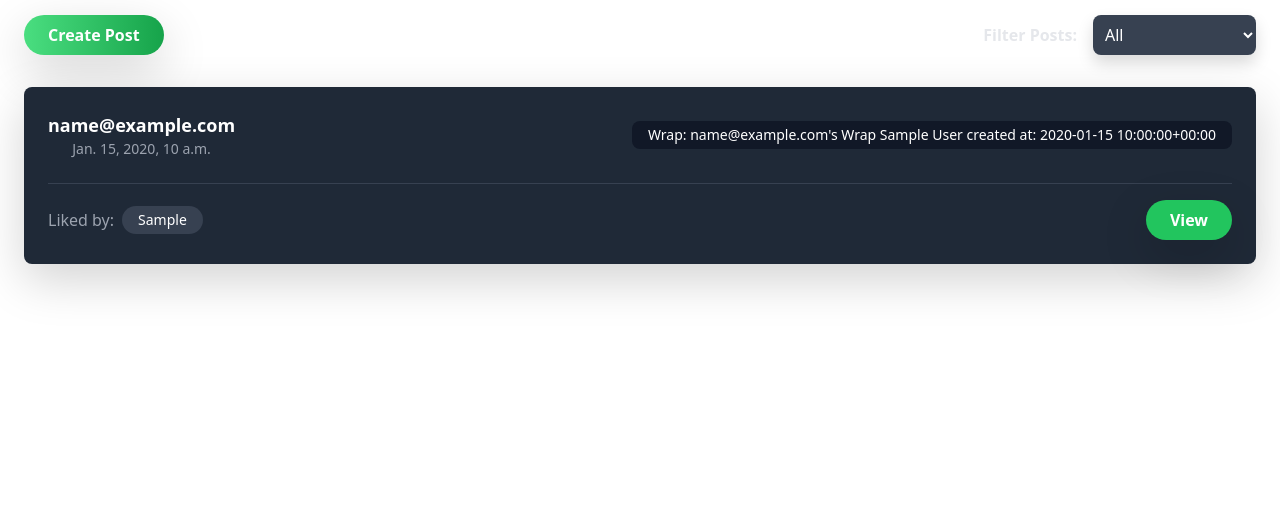
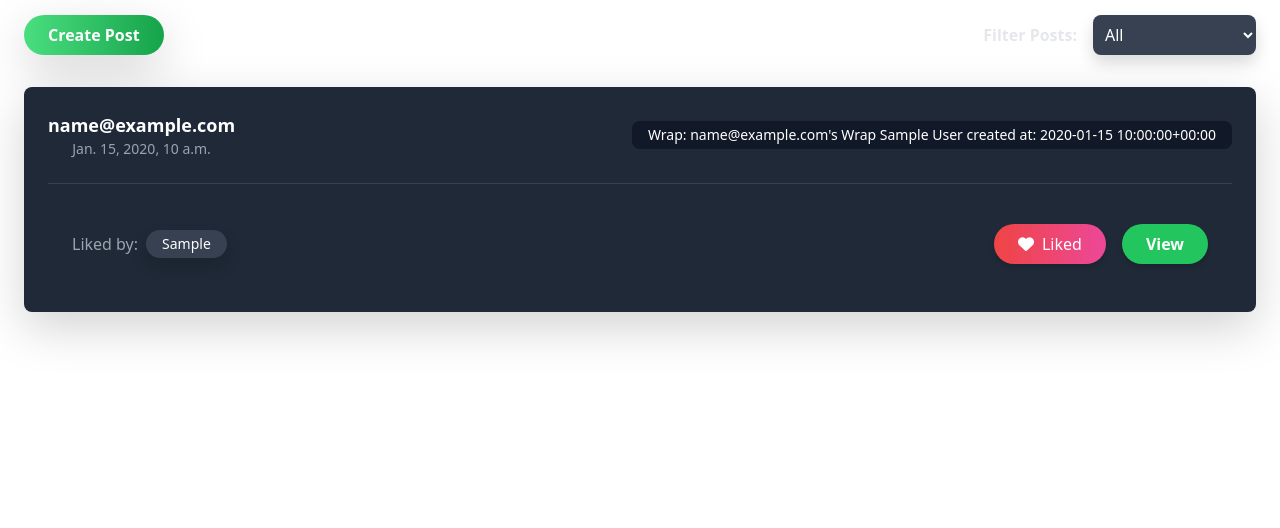
Before and after one commit to dubiels/spotifywrapped, a Django app: page /friends/ in a window 1280 px wide. Shown: the part 145-673 px from the top of the page. Run offline with Django 5.2, Linux system fonts and the light colour scheme; a user stored in the database is signed in; tables that the repository leaves empty hold one stand-in row (values such as "Sample post"); parts of the project's set-up code (start-up, migrations or seed data) failed here and were passed over; some libraries are stand-ins or nearby versions.

Commit message:
friends frontend fixed

```diff
--- a/spotifyWrapped/settings.py
+++ b/spotifyWrapped/settings.py
@@ -11,7 +11,7 @@ https://docs.djangoproject.com/en/5.1/ref/settings/
 """
 
 import django_heroku
-# import dj_database_url
+import dj_database_url
 
 import os
 from dotenv import load_dotenv
--- a/templates/friends.html
+++ b/templates/friends.html
@@ -60,21 +60,51 @@
             </div>
 
             <!-- Likes and View Button Section -->
-            <div class="flex justify-between items-center">
+            <div class="flex justify-between items-center p-4 bg-gray-800 rounded-lg">
                 <!-- Liked By -->
-                <div class="flex flex-wrap gap-2 items-center">
+                <div class="flex items-center gap-2">
                     <p class="text-gray-400">Liked by:</p>
+                    {% if post.liked_by.all %}
+                    <div class="flex flex-wrap gap-2">
                         {% for user in post.liked_by.all %}
-                    <span class="bg-gray-700 px-3 py-1 rounded-full text-sm">{{ user.first_name }}</span>
+                        <span class="bg-gray-700 px-3 py-1 rounded-full text-sm text-white hover:bg-gray-600 transition shadow">
+                            {{ user.first_name }}
+                        </span>
                         {% endfor %}
                     </div>
+                    {% else %}
+                    <span class="text-gray-500 text-sm italic">No one yet</span>
+                    {% endif %}
+                </div>
+
+                <!-- Buttons Section -->
+                <div class="flex items-center space-x-4">
+                    <!-- Like Button -->
+                    <form method="POST" action="#" class="flex items-center">
+                        {% csrf_token %}
+                        <input type="hidden" name="post_id" value="{{ post.id }}">
+                        <button
+                            type="submit"
+                            id="heartButton"
+                            name="favorite"
+                            class="flex items-center px-4 py-2 bg-gradient-to-r from-red-500 to-pink-500 text-white rounded-full hover:from-red-600 hover:to-pink-600 transition shadow-md"
+                        >
+                            {% if user in post.liked_by.all %}
+                            <i class="fa-solid fa-heart mr-2"></i>
+                            Liked
+                            {% else %}
+                            <i class="fa-regular fa-heart mr-2"></i>
+                            Like
+                            {% endif %}
+                        </button>
+                    </form>
 
                     <!-- View Button -->
                     <form method="POST">
                         {% csrf_token %}
                         <input type="hidden" name="post_id" id="post_id" value="{{ post.id }}">
                         <button
-                        class="bg-green-500 text-white font-semibold py-2 px-6 rounded-full hover:bg-green-600 transition shadow-lg"
+                            class="bg-green-500 text-white font-semibold py-2 px-6 rounded-full hover:bg-green-600 transition shadow-md"
                             type="submit"
                             name="experience"
                         >
@@ -82,6 +112,10 @@
                         </button>
                     </form>
                 </div>
+            </div>
+
+
+
 
         </div>
         {% empty %}
```
Lines whose indentation alone changed are shown as unchanged.
